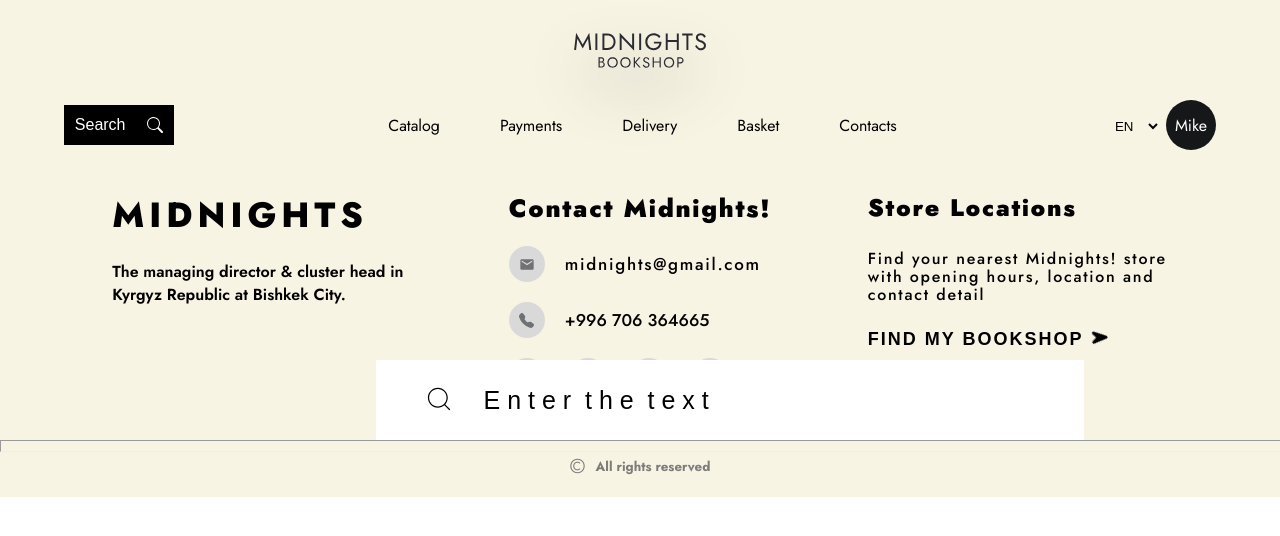
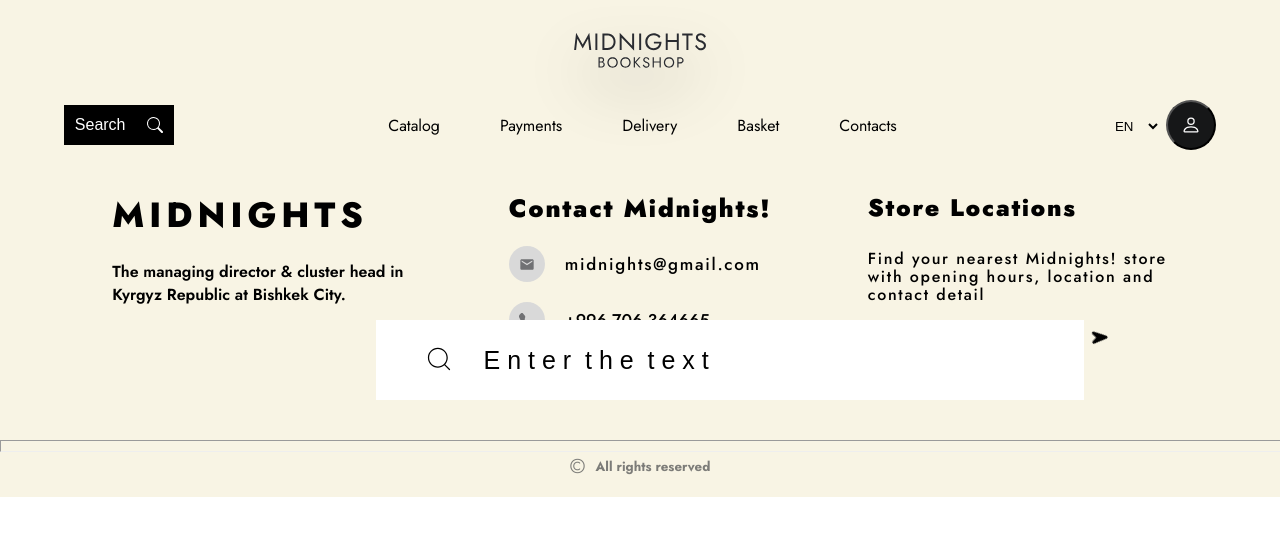
Before and after one commit to urmat02dev/bookshop, a React (Create React App) app: page /search in a window 1280 px wide. Shown: the top 536 px of the page. Built offline with nearby package versions, Linux system fonts and the light colour scheme.

Commit message:
Icon modal

```diff
--- a/src/components/header/Header.js
+++ b/src/components/header/Header.js
@@ -2,16 +2,18 @@
 import "./Header.scss"
 import logo from "../../assets/img/logo.svg"
 import {NavLink} from "react-router-dom";
-import {BsSearch} from "react-icons/bs";
+import {BsPerson, BsSearch} from "react-icons/bs";
 import {useTranslation} from "react-i18next";
+import Search from "../pages/search/Search";
 
 const Header = () => {
   const [count, setCount] = useState(false)
   const {t, i18n} = useTranslation()
-  const changeLanguage = (language) =>{
+  const changeLanguage = (language) => {
     i18n.changeLanguage(language);
   };
    const valueLang = localStorage.getItem("i18nextLng")
+
 
   return (
     <div id='header'>
@@ -23,6 +25,7 @@
                 <div className="header--center">
                     <div className="header--center__start" onClick={() => setCount(true)}>
                         <button>Search <BsSearch/></button>
+
                     </div>
                     <div className="header--center__block">
                         <NavLink to='/catalog'>Catalog</NavLink>
@@ -40,7 +43,7 @@
                            </select>
                        </div>
                        <div className="header--center__end--two">
-                            <div>Mike</div>
+                            <button><BsPerson className={"header--center__end--two--icon"}/></button>
                        </div>
                     </div>
                 </div>
--- a/src/components/header/Header.scss
+++ b/src/components/header/Header.scss
@@ -79,7 +79,7 @@
             font-size: 30px;
             border-radius: 20px;
           }
-          div{
+          button{
             margin-left: 5px;
             width: 50px;
             height: 50px;
@@ -90,6 +90,9 @@
             align-items: center;
             justify-content: center;
           }
+          &--icon{
+            font-size: 20px;
+          }
         }
       }
     }
--- a/src/components/pages/search/Search.js
+++ b/src/components/pages/search/Search.js
@@ -6,7 +6,7 @@
       <>
           {
                 <div id='search' style={{
-                    // top:!count ? "-1000px" : "40%"
+                    top:count ? "-1000px" : "40%"
                 }}>
                   <div className="container">
                       <div className="search">
```
